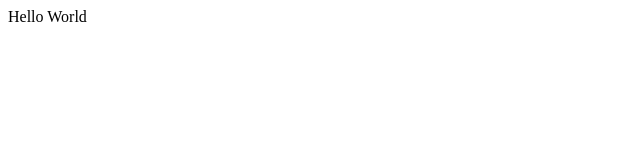
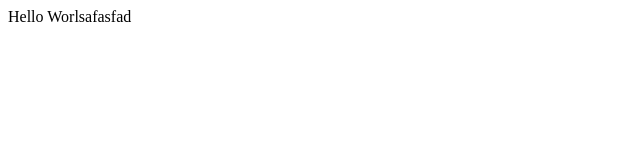
Before and after one commit to atdiausx2/hehaga-2, a Vue app: page / in a window 1280 px wide. Shown: the top 160 px of the page, without its empty margins (0-640 px from the left). Built offline with nearby package versions, Linux system fonts and the light colour scheme; the HTML template or start-up script is replaced by a standard one.

Commit message:
the changes are staged for commit

```diff
--- a/src/App.vue
+++ b/src/App.vue
@@ -7,7 +7,7 @@ export default {
   name: "App",
   data() {
     return {
-      value: "World"
+      value: "Worlsafasfad"
     };
   }
 };
```
